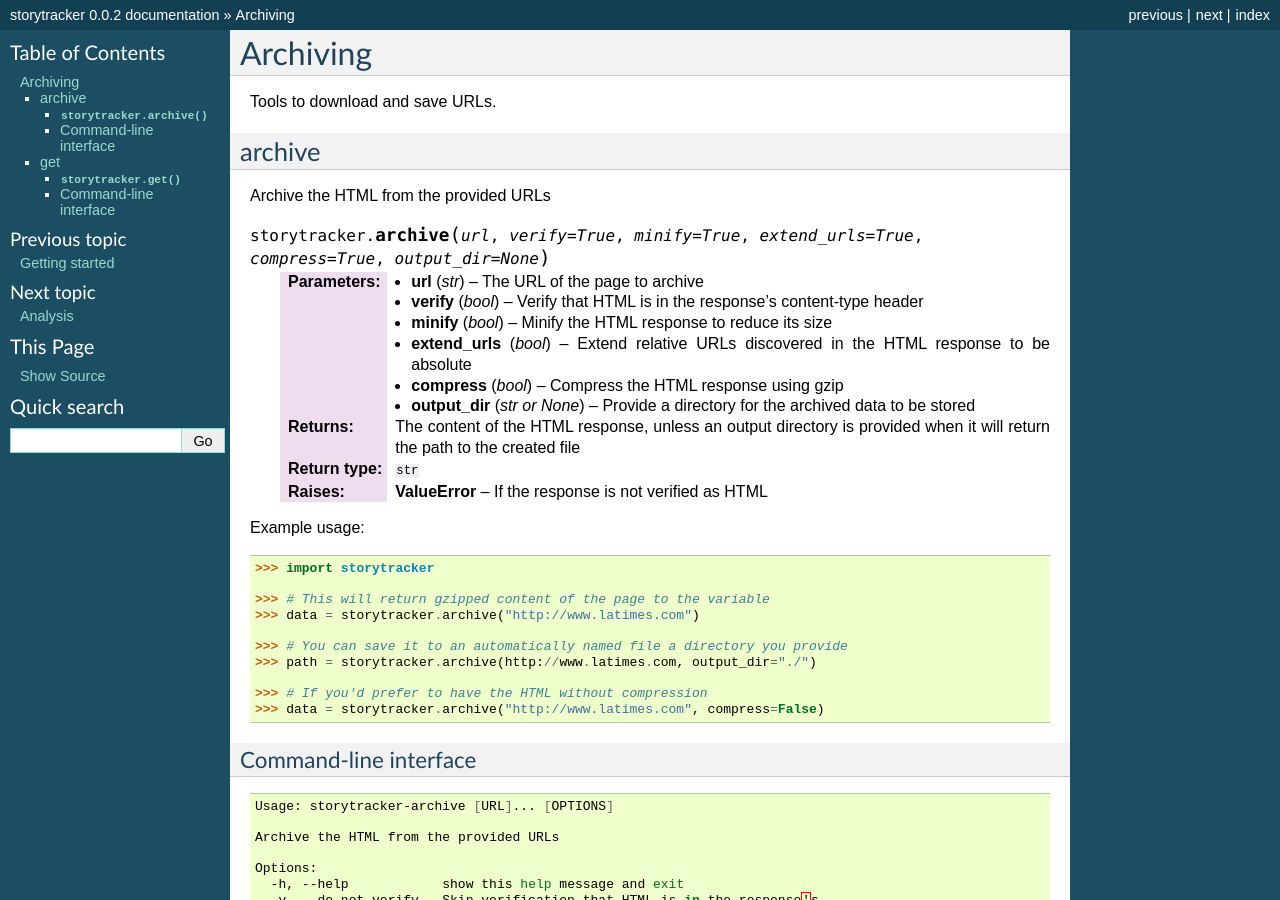
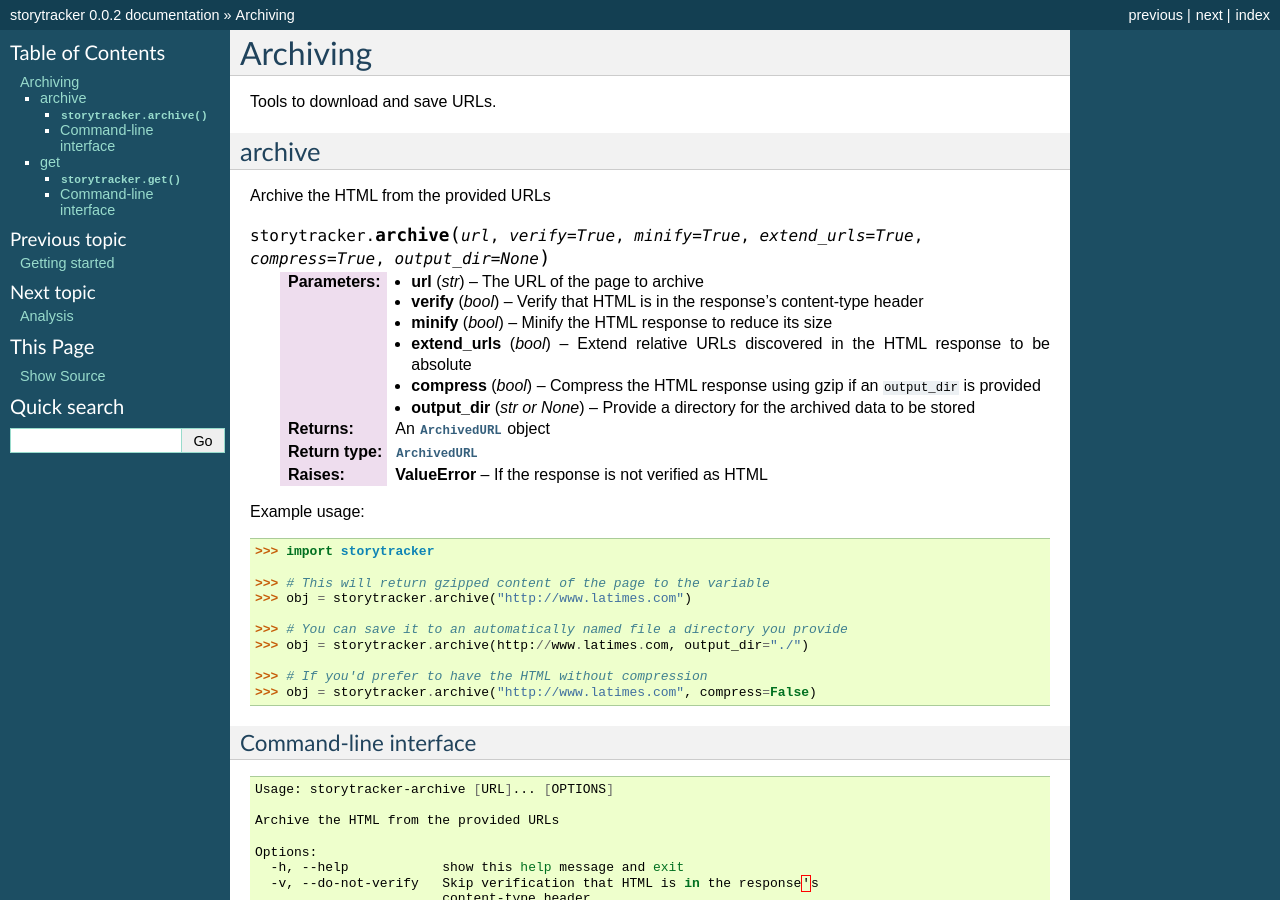
Before and after one commit to palewire/storytracker, a Sphinx documentation site: the page built from docs/archiving.rst, in a window 1280 px wide and 900 px high. Built offline with Sphinx 7.4.7, drawn with Linux system fonts in a browser that asks for light colours.

Commit message:
Updated documentation for new tricks

```diff
--- a/docs/archiving.rst
+++ b/docs/archiving.rst
@@ -14,11 +14,11 @@ Archive the HTML from the provided URLs
    :param bool verify: Verify that HTML is in the response's content-type header
    :param bool minify: Minify the HTML response to reduce its size
    :param bool extend_urls: Extend relative URLs discovered in the HTML response to be absolute
-   :param bool compress: Compress the HTML response using gzip
+   :param bool compress: Compress the HTML response using gzip if an ``output_dir`` is provided
    :param output_dir: Provide a directory for the archived data to be stored
    :type output_dir: str or None
-   :return: The content of the HTML response, unless an output directory is provided when it will return the path to the created file
-   :rtype: ``str``
+   :return: An :py:class:`ArchivedURL` object
+   :rtype: :py:class:`ArchivedURL`
    :raises ValueError: If the response is not verified as HTML
 
 Example usage:
@@ -28,13 +28,13 @@ Example usage:
     >>> import storytracker
 
     >>> # This will return gzipped content of the page to the variable
-    >>> data = storytracker.archive("http://www.latimes.com")
+    >>> obj = storytracker.archive("http://www.latimes.com")
 
     >>> # You can save it to an automatically named file a directory you provide
-    >>> path = storytracker.archive(http://www.latimes.com, output_dir="./")
+    >>> obj = storytracker.archive(http://www.latimes.com, output_dir="./")
 
     >>> # If you'd prefer to have the HTML without compression
-    >>> data = storytracker.archive("http://www.latimes.com", compress=False)
+    >>> obj = storytracker.archive("http://www.latimes.com", compress=False)
 
 Command-line interface
 ~~~~~~~~~~~~~~~~~~~~~~
--- a/docs/filehandling.rst
+++ b/docs/filehandling.rst
@@ -56,6 +56,7 @@ Accepts a file path and returns an ``ArchivedURL`` object
     :param str path: The path to the archived file. Its file name must conform to the conventions of :py:func:`storytracker.create_archive_filename`.
     :return: An :py:class:`ArchivedURL` object
     :rtype: :py:class:`ArchivedURL`
+    :raises ArchiveFileNameError: If the file's name cannot not be parsed using the conventions of :py:func:`storytracker.create_archive_filename`.
 
 Example usage:
 
```
Also changed, not shown: docs/analysis.rst (+16 -0 lines).
